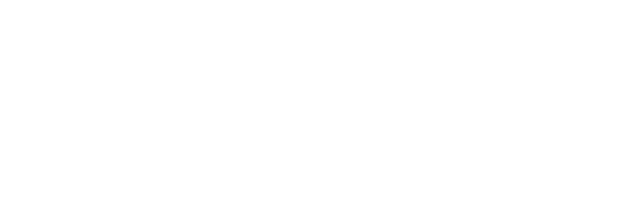
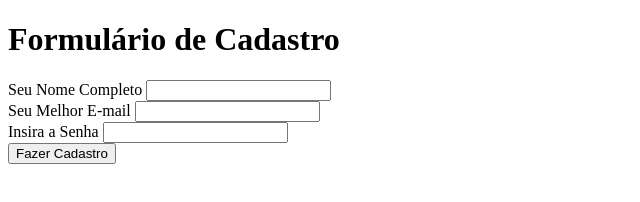
Before and after one commit to rafalves106/curso_ebac_frontend, a plain HTML site: page forms.html in a window 1280 px wide. Shown: the whole page, without its empty margins (0-640 px from the left). Drawn offline with Linux system fonts and the light colour scheme.

Commit message:
Alterando arquivo forms.html

```diff
--- a/forms.html
+++ b/forms.html
@@ -6,6 +6,12 @@
     <title>Formulário Exercício Ebac</title>
 </head>
 <body>
-
+    <h1>Formulário de Cadastro</h1>
+    <form>
+        <label for="nome">Seu Nome Completo</label> <input id="nome" type="text"><br />
+        <label for="email">Seu Melhor E-mail</label> <input id="email" type="email"><br />
+        <label for="senha">Insira a Senha</label> <input id="senha" type="password"><br />
+        <button>Fazer Cadastro</button>
+    </form>
 </body>
 </html>
```
